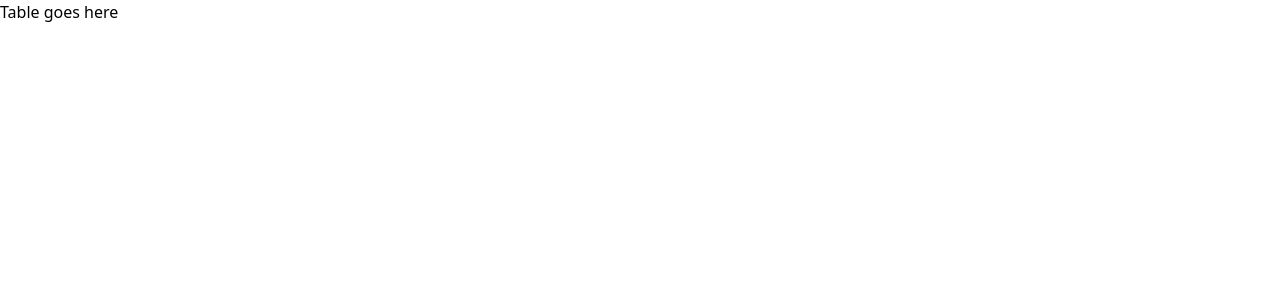
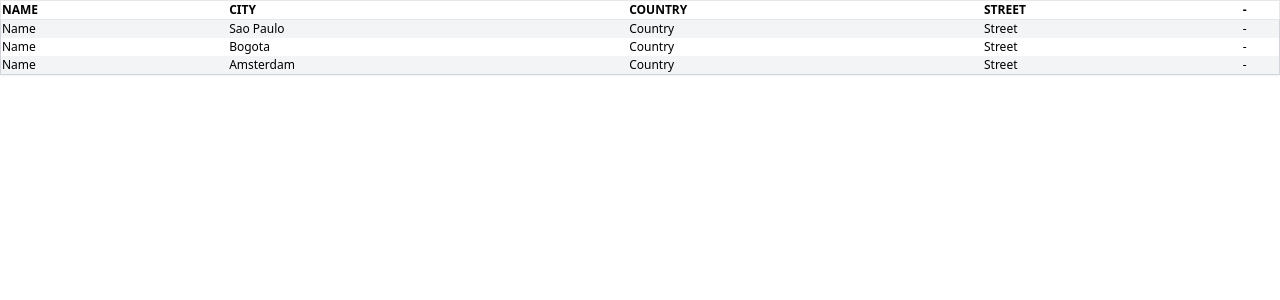
Before and after one commit to autofilltech/a-team-brewery, a Next.js app: page /components/Table in a window 1280 px wide. Shown: the top 300 px of the page. Built offline with nearby package versions, Linux system fonts and the light colour scheme.

Commit message:
Set up styles variable for row background color tones

```diff
--- a/pages/components/Table.tsx
+++ b/pages/components/Table.tsx
@@ -3,7 +3,37 @@ import React from "react"
 function Table() {
 
   return (
-    <div>Table goes here</div>
+    <table className='w-full text-left text-xs border border-gray-300 shadow-sm pl-32'>
+      <tbody className='text-black w-full'>
+        <tr className=' border border-gray-200 uppercase'>
+          <th>Name</th>
+          <th>City</th>
+          <th>Country</th>
+          <th>Street</th>
+          <th>-</th>
+        </tr>
+        <tr>
+        <td>Name</td>
+          <td>Sao Paulo</td>
+          <td>Country</td>
+          <td>Street</td>
+          <td>-</td>
+        </tr>
+        <tr>
+        <td>Name</td>
+          <td>Bogota</td>
+          <td>Country</td>
+          <td>Street</td>
+          <td>-</td>
+        </tr><tr>
+        <td>Name</td>
+          <td>Amsterdam</td>
+          <td>Country</td>
+          <td>Street</td>
+          <td>-</td>
+        </tr>
+        </tbody>
+        </table>
   )
 }
 
--- a/pages/index.tsx
+++ b/pages/index.tsx
@@ -1,6 +1,6 @@
 import type { GetServerSideProps, NextPage } from "next";
 import Head from "next/head";
-import React, { useRef, useState, useEffect } from "react"
+import React, { useRef, useState} from "react"
 import {MagnifyingGlassIcon} from '@heroicons/react/24/solid'
 import Table from "./components/Table";
 
--- a/styles/globals.css
+++ b/styles/globals.css
@@ -1,3 +1,13 @@
 @tailwind base;
 @tailwind components;
 @tailwind utilities;
+
+@layer components {
+
+  tr:nth-child(even) {
+  @apply bg-gray-100;
+  }
+
+
+
+}
```
